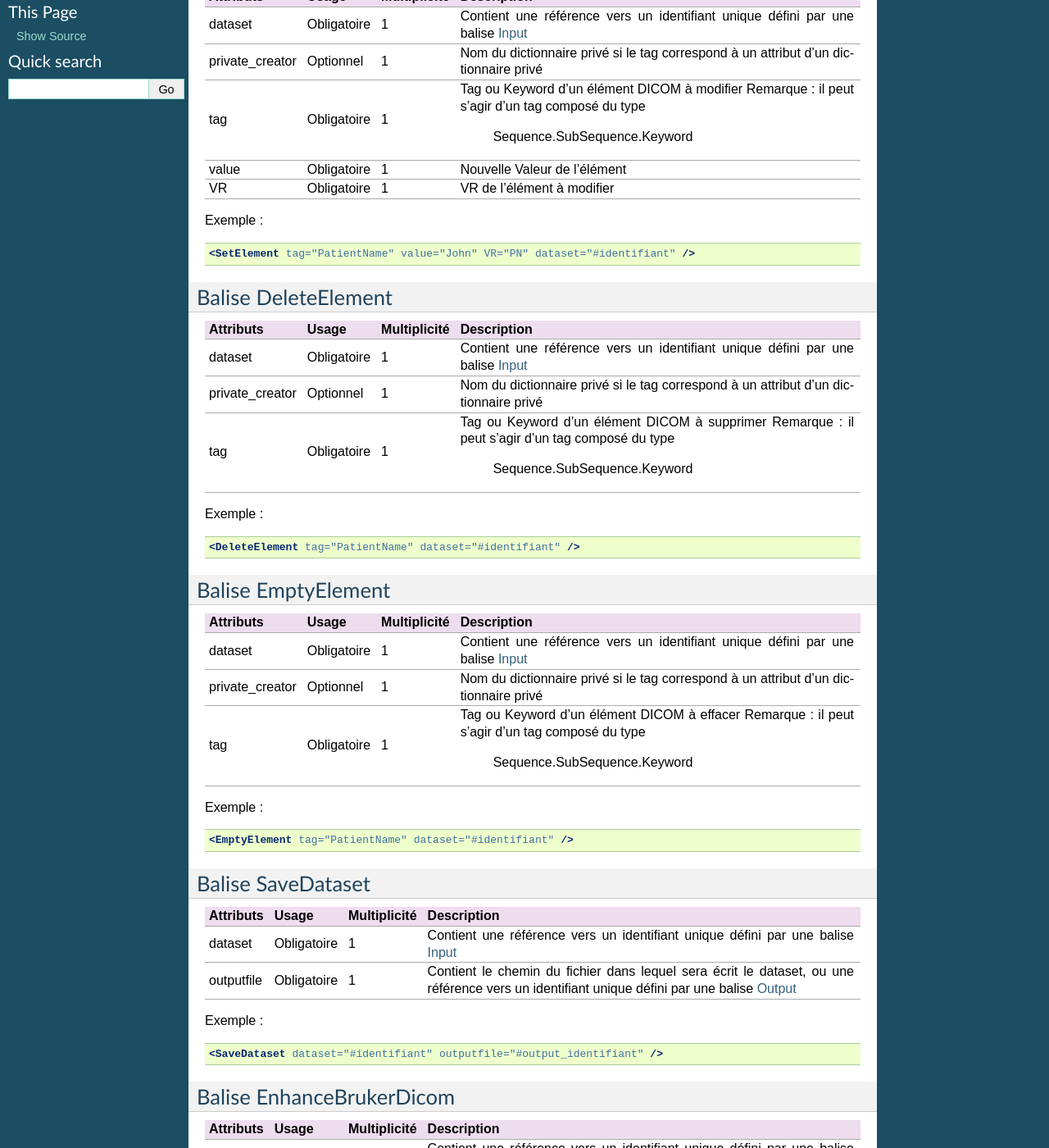
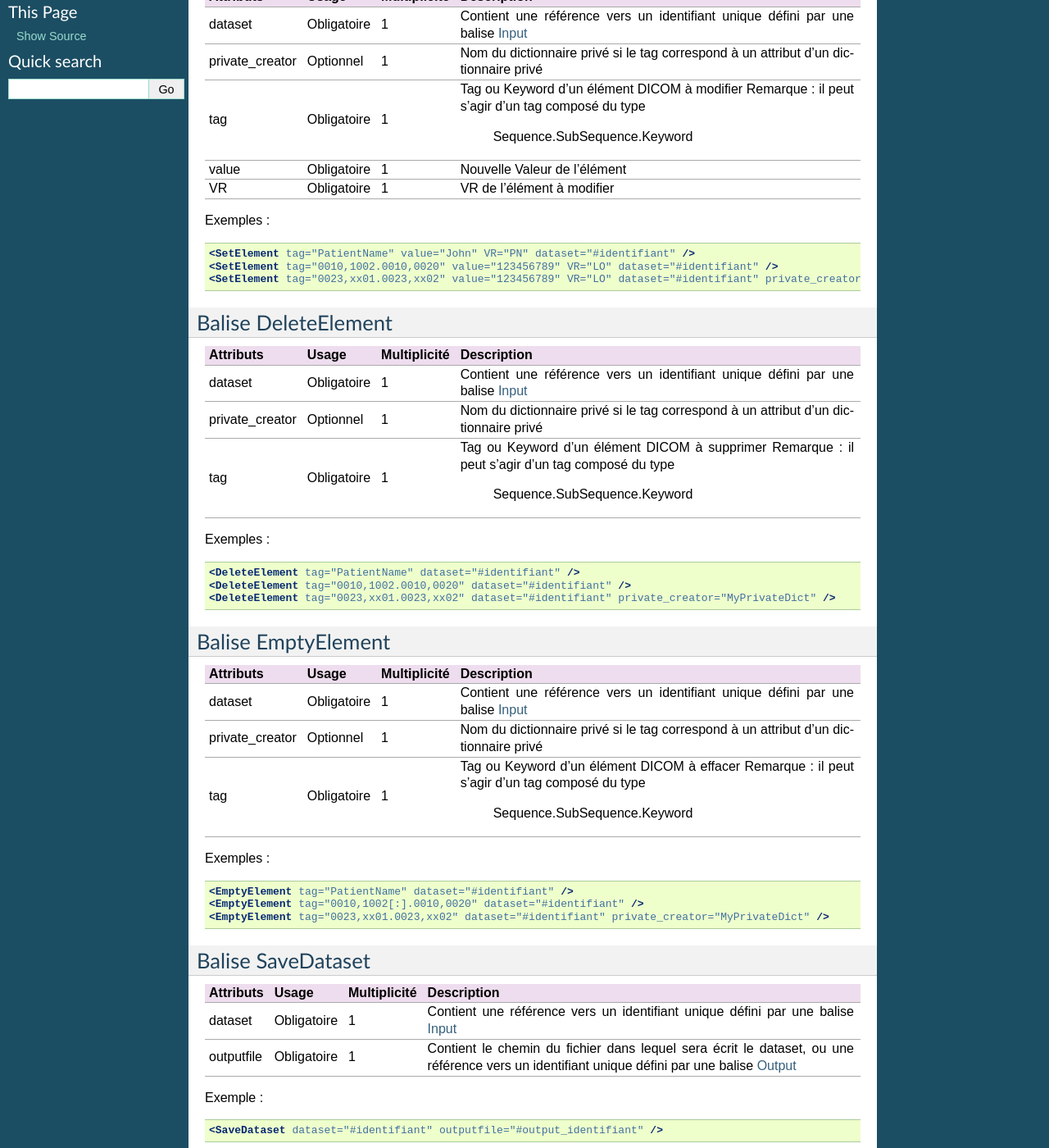
Before and after one commit to lamyj/dicomifier, a Sphinx documentation site: the page built from doc/fr/source/actions.rst, in a window 1280 px wide and 1400 px high, scrolled down 332 px. Shown: the whole window at 82% size. Built offline with Sphinx 7.4.7, drawn with Linux system fonts in a browser that asks for light colours.

Commit message:
doc/fr/source: add samples to Sequence and private dictionary

```diff
--- a/doc/fr/source/actions.rst
+++ b/doc/fr/source/actions.rst
@@ -37,11 +37,13 @@ Balise SetElement
 | VR              | Obligatoire   |       1      | VR de l'élément à modifier                                   |
 +-----------------+---------------+--------------+--------------------------------------------------------------+
 
-Exemple :
+Exemples :
 
 .. code-block:: xml
 
     <SetElement tag="PatientName" value="John" VR="PN" dataset="#identifiant" />
+    <SetElement tag="0010,1002.0010,0020" value="123456789" VR="LO" dataset="#identifiant" />
+    <SetElement tag="0023,xx01.0023,xx02" value="123456789" VR="LO" dataset="#identifiant" private_creator="MyPrivateDict" />
 
 .. _Balise_DeleteElement:
 
@@ -62,11 +64,13 @@ Balise DeleteElement
 |                 |               |              |            Sequence.SubSequence.Keyword                      |
 +-----------------+---------------+--------------+--------------------------------------------------------------+
 
-Exemple :
+Exemples :
 
 .. code-block:: xml
 
     <DeleteElement tag="PatientName" dataset="#identifiant" />
+    <DeleteElement tag="0010,1002.0010,0020" dataset="#identifiant" />
+    <DeleteElement tag="0023,xx01.0023,xx02" dataset="#identifiant" private_creator="MyPrivateDict" />
 
 .. _Balise_EmptyElement:
 
@@ -87,11 +91,13 @@ Balise EmptyElement
 |                 |               |              |            Sequence.SubSequence.Keyword                      |
 +-----------------+---------------+--------------+--------------------------------------------------------------+
 
-Exemple :
+Exemples :
 
 .. code-block:: xml
 
     <EmptyElement tag="PatientName" dataset="#identifiant" />
+    <EmptyElement tag="0010,1002[:].0010,0020" dataset="#identifiant" />
+    <EmptyElement tag="0023,xx01.0023,xx02" dataset="#identifiant" private_creator="MyPrivateDict" />
 
 .. _Balise_SaveDataset:
 
```
